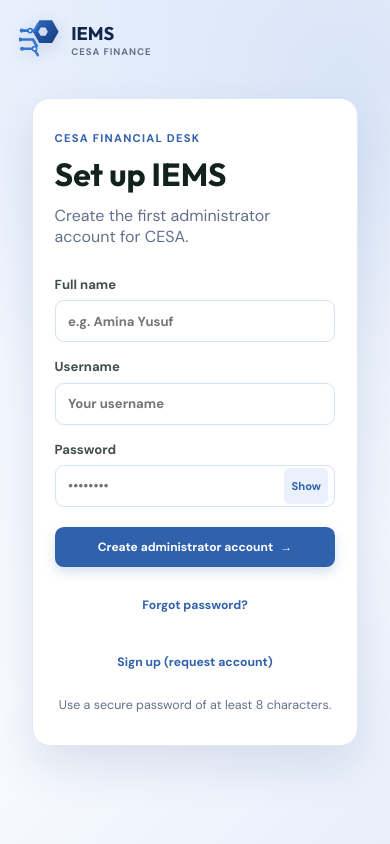
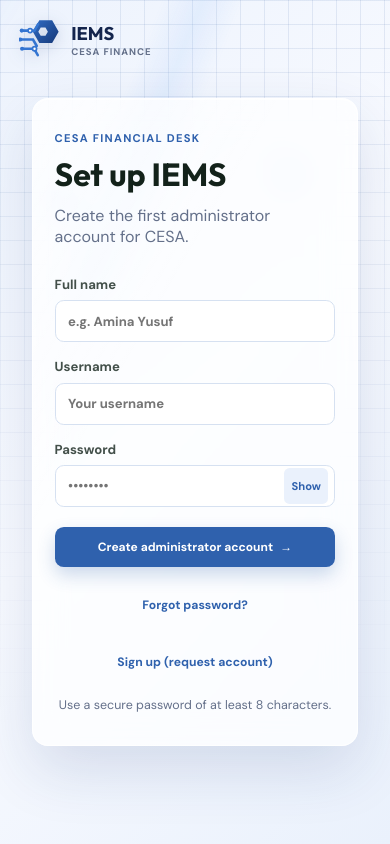
Before and after one commit to abdulqoyum22/IEMS, a Flask app: page / in a window 390 px wide. Run offline with Flask 3, Linux system fonts and the light colour scheme; some libraries are stand-ins or nearby versions.

Commit message:
Improve UI polish, onboarding flow and responsiveness. And update README.md

```diff
--- a/src/iems/static/css/theme.css
+++ b/src/iems/static/css/theme.css
@@ -247,3 +247,124 @@ input:focus, select:focus, textarea:focus { border-color: #2f61ad; box-shadow: 0
 @media (prefers-reduced-motion: reduce) {
   .skeleton-text, .skeleton-row span, .app-preloader .brand-logo { animation: none; }
 }
+
+/* Authentication surface: a quiet SaaS-style grid with a restrained moving light. */
+.auth-page {
+  isolation: isolate;
+  overflow: hidden;
+  background: linear-gradient(135deg, #edf3fd 0%, #f8faff 48%, #eaf1fc 100%);
+}
+.auth-page::before,
+.auth-page::after {
+  position: absolute;
+  z-index: -1;
+  content: "";
+  pointer-events: none;
+}
+.auth-page::before {
+  inset: 0;
+  opacity: .9;
+  background-image:
+    linear-gradient(rgba(55, 94, 161, .14) 1px, transparent 1px),
+    linear-gradient(90deg, rgba(55, 94, 161, .14) 1px, transparent 1px),
+    linear-gradient(rgba(90, 142, 225, .34), rgba(90, 142, 225, .34)),
+    linear-gradient(rgba(90, 142, 225, .27), rgba(90, 142, 225, .27)),
+    linear-gradient(rgba(90, 142, 225, .24), rgba(90, 142, 225, .24)),
+    linear-gradient(rgba(90, 142, 225, .20), rgba(90, 142, 225, .20));
+  background-size: 30px 30px, 30px 30px, 7px 7px, 6px 6px, 5px 5px, 5px 5px;
+  background-position: 0 0, 0 0, 14% 23%, 76% 20%, 25% 78%, 83% 70%;
+  background-repeat: repeat, repeat, no-repeat, no-repeat, no-repeat, no-repeat;
+  -webkit-mask-image: linear-gradient(to bottom, rgba(0,0,0,.9), transparent 88%);
+  mask-image: linear-gradient(to bottom, rgba(0,0,0,.9), transparent 88%);
+}
+.auth-page::after {
+  inset: -18%;
+  background:
+    radial-gradient(circle at 14% 20%, rgba(68, 128, 226, .24) 0%, rgba(92, 149, 239, .10) 17%, transparent 38%),
+    linear-gradient(112deg, transparent 41%, rgba(132, 181, 249, 0) 46%, rgba(132, 181, 249, .22) 50%, rgba(132, 181, 249, 0) 54%, transparent 59%);
+  background-size: 100% 100%, 165% 100%;
+  background-position: 0 0, -30% 0;
+  filter: blur(2px);
+  animation: iems-auth-grid-sweep 6s ease-in-out infinite;
+}
+.auth-brand, .auth-card, .auth-footer { z-index: 1; }
+.auth-brand { animation: iems-auth-enter .55s ease-out both; }
+.auth-card {
+  position: relative;
+  border: 1px solid rgba(255, 255, 255, .76);
+  background: rgba(255, 255, 255, .72);
+  box-shadow: 0 24px 60px rgba(25, 58, 119, .14), inset 0 1px 0 rgba(255,255,255,.72);
+  backdrop-filter: blur(16px) saturate(125%);
+  -webkit-backdrop-filter: blur(16px) saturate(125%);
+  animation: iems-auth-enter .62s .08s ease-out both;
+}
+.auth-card::before {
+  position: absolute;
+  inset: 0;
+  content: "";
+  border-radius: inherit;
+  pointer-events: none;
+  background: linear-gradient(120deg, rgba(255,255,255,.26), transparent 36%);
+}
+.auth-card > * { position: relative; }
+.auth-card .btn-primary { box-shadow: 0 8px 18px rgba(47, 97, 173, .24); }
+.auth-card .btn-primary:focus-visible,
+.auth-links button:focus-visible { outline: 3px solid rgba(47, 97, 173, .24); outline-offset: 3px; }
+.auth-footer { animation: iems-auth-enter .6s .18s ease-out both; }
+
+#signup-modal {
+  border: 1px solid rgba(255,255,255,.76);
+  background: rgba(255,255,255,.84);
+  box-shadow: 0 26px 70px rgba(12, 37, 86, .25), inset 0 1px 0 rgba(255,255,255,.74);
+  backdrop-filter: blur(18px) saturate(130%);
+  -webkit-backdrop-filter: blur(18px) saturate(130%);
+}
+#signup-modal::backdrop {
+  background-color: rgba(14, 37, 83, .48);
+  background-image:
+    linear-gradient(rgba(193, 215, 251, .11) 1px, transparent 1px),
+    linear-gradient(90deg, rgba(193, 215, 251, .11) 1px, transparent 1px);
+  background-size: 28px 28px;
+  backdrop-filter: blur(5px);
+}
+#signup-modal[open], #signup-modal.open { animation: iems-signup-enter .24s ease-out both; }
+
+@keyframes iems-auth-grid-sweep {
+  0% { background-position: 0 0, -30% 0; opacity: .5; }
+  28% { background-position: 0 0, 70% 0; opacity: .9; }
+  48%, 100% { background-position: 0 0, 130% 0; opacity: .58; }
+}
+@keyframes iems-auth-enter {
+  from { opacity: 0; transform: translateY(10px); }
+  to { opacity: 1; transform: translateY(0); }
+}
+@keyframes iems-signup-enter {
+  from { opacity: 0; }
+  to { opacity: 1; }
+}
+
+:root[data-theme="dark"] .auth-page {
+  background: linear-gradient(135deg, #0d1c39 0%, #10264a 52%, #0b1a35 100%);
+}
+:root[data-theme="dark"] .auth-page::before {
+  background-image:
+    linear-gradient(rgba(141, 180, 247, .16) 1px, transparent 1px),
+    linear-gradient(90deg, rgba(141, 180, 247, .16) 1px, transparent 1px),
+    linear-gradient(rgba(135, 180, 255, .42), rgba(135, 180, 255, .42)),
+    linear-gradient(rgba(135, 180, 255, .34), rgba(135, 180, 255, .34)),
+    linear-gradient(rgba(135, 180, 255, .28), rgba(135, 180, 255, .28)),
+    linear-gradient(rgba(135, 180, 255, .24), rgba(135, 180, 255, .24));
+}
+:root[data-theme="dark"] .auth-page::after { background-image: radial-gradient(circle at 14% 20%, rgba(93, 151, 245, .28), rgba(80, 130, 220, .11) 19%, transparent 40%), linear-gradient(112deg, transparent 41%, rgba(149, 190, 255, 0) 46%, rgba(149, 190, 255, .24) 50%, rgba(149, 190, 255, 0) 54%, transparent 59%); }
+:root[data-theme="dark"] .auth-card,
+:root[data-theme="dark"] #signup-modal { background: rgba(20, 42, 82, .78); border-color: rgba(119, 159, 224, .23); }
+
+@media (max-width: 650px) {
+  .auth-page::before { background-size: 24px 24px; }
+  .auth-page::after { width: 31rem; height: 31rem; top: -12rem; left: -15rem; }
+  .auth-card { border-radius: 1rem; }
+}
+
+@media (prefers-reduced-motion: reduce) {
+  .auth-page::after, .auth-brand, .auth-card, .auth-footer, #signup-modal[open], #signup-modal.open { animation: none; }
+}
--- a/src/iems/templates/index.html
+++ b/src/iems/templates/index.html
@@ -8,7 +8,7 @@
     <link rel="preconnect" href="https://fonts.gstatic.com" crossorigin>
     <link href="https://fonts.googleapis.com/css2?family=DM+Sans:wght@400;500;600;700&family=Outfit:wght@500;600;700&display=swap" rel="stylesheet">
     <link rel="stylesheet" href="{{ url_for('static', filename='css/app.css', v='responsive-3') }}">
-    <link rel="stylesheet" href="{{ url_for('static', filename='css/theme.css', v='responsive-3') }}">
+    <link rel="stylesheet" href="{{ url_for('static', filename='css/theme.css', v='auth-grid-2') }}">
   </head>
   <body>
     <div id="toast-region" aria-live="polite"></div>
```
Also changed, not shown: README.md.
